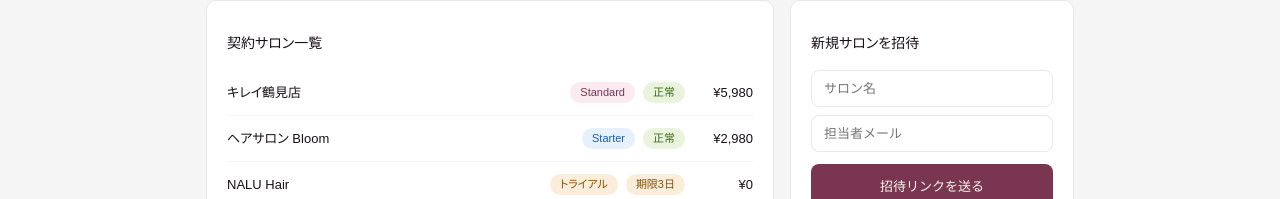
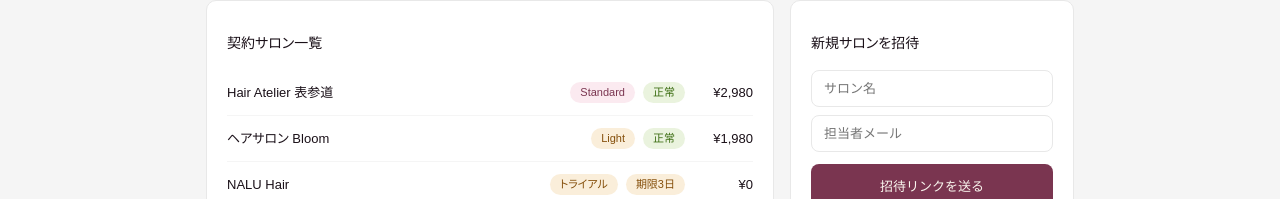
Before and after one commit to okuwabara07-gif/salonrink, a Next.js app: page /agency in a window 1280 px wide. Shown: the part 214-413 px from the top of the page. Built offline with nearby package versions, Linux system fonts and the light colour scheme; no server answers; a web font is replaced by a local one.

Commit message:
fix(agency): correct dummy salon prices to v6.1 plans and anonymize sample salon name

```diff
--- a/app/agency/page.tsx
+++ b/app/agency/page.tsx
@@ -33,11 +33,11 @@ export default function AgencyPage() {
           <div style={{background:'#fff',borderRadius:10,padding:20,border:'1px solid #E8E8E8'}}>
             <h2 style={{fontSize:14,fontWeight:500,marginBottom:16,color:'#1A1018'}}>契約サロン一覧</h2>
             {[
-              {name:'キレイ鶴見店',plan:'Standard',status:'正常',fee:'¥5,980'},
-              {name:'ヘアサロン Bloom',plan:'Starter',status:'正常',fee:'¥2,980'},
+              {name:'Hair Atelier 表参道',plan:'Standard',status:'正常',fee:'¥2,980'},
+              {name:'ヘアサロン Bloom',plan:'Light',status:'正常',fee:'¥1,980'},
               {name:'NALU Hair',plan:'トライアル',status:'期限3日',fee:'¥0'},
-              {name:'Hair Studio 渋谷',plan:'Premium',status:'正常',fee:'¥9,800'},
-              {name:'美容室 ナチュラル',plan:'Standard',status:'正常',fee:'¥5,980'},
+              {name:'Hair Studio 渋谷',plan:'Premium',status:'正常',fee:'¥4,580'},
+              {name:'美容室 ナチュラル',plan:'Standard',status:'正常',fee:'¥2,980'},
             ].map(s => (
               <div key={s.name} style={{display:'flex',justifyContent:'space-between',alignItems:'center',padding:'12px 0',borderBottom:'1px solid #F5F5F5',fontSize:13}}>
                 <div>
```
